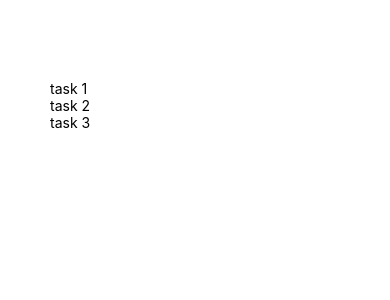
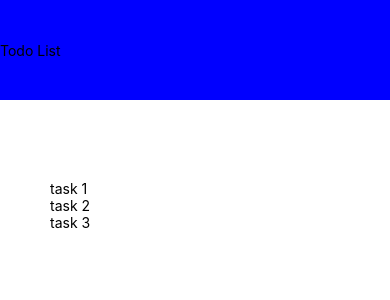
Before and after one commit to autumnpa/React-Native-Todo-App, a React Native app: screen / in a window 390 px wide. Shown: the top 300 px of the page. Built offline with nearby package versions, Linux system fonts and the light colour scheme.

Commit message:
Header Component
- Created a header component in its own file
- Imported it into the App.js file
- Added styling in the header.js file
- Injected component into the return of the App function

```diff
--- a/App.js
+++ b/App.js
@@ -1,5 +1,6 @@
 import React, {useState} from 'react';
 import {View, Text, StyleSheet, FlatList} from 'react-native';
+import Header from './components/Header';
 
 export default function App() {
   // Array of tasks for testing purposes
@@ -12,7 +13,8 @@ export default function App() {
   return (
     // Views are like divs - they wrap elements in a container together
     <View style={styles.container}>
-      {/* Header */}
+      {/* Add Header component I created here */}
+      <Header />
       <View style={styles.content}>
         {/* Contains full list content */}
         <View style={styles.list}>
@@ -23,8 +25,8 @@ export default function App() {
             data={todos}
             // renderItem function renders each item for the list
             renderItem={({item}) => (
-                // Output the item with text component
-            <Text>{item.text}</Text>
+              // Output the item with text component
+              <Text>{item.text}</Text>
             )}
           />
         </View>
--- a/components/Header.js
+++ b/components/Header.js
@@ -1,2 +1,18 @@
 import React from 'react';
 import {View, Text, StyleSheet} from 'react-native';
+
+export default function Header() {
+  return (
+    <View style={styles.header}>
+      <Text style={styles.title}>Todo List</Text>
+    </View>
+  );
+}
+
+const styles = StyleSheet.create({
+  header: {
+    height: 100,
+    paddingTop: 42,
+    backgroundColor: 'blue',
+  },
+});
```
